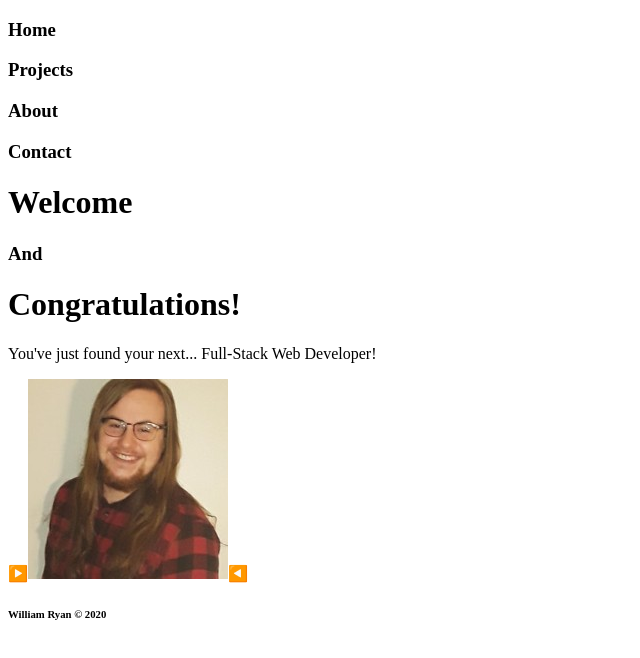
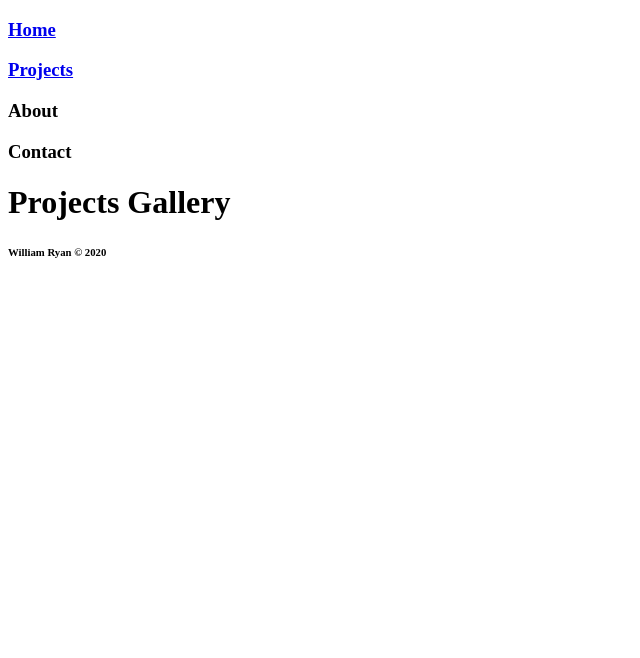
Before and after one commit to William-Ryan/portfolio-frontend, a React (Create React App) app: page /projects in a window 1280 px wide. Shown: the top 658 px of the page, without its empty margins (0-640 px from the left). Built offline with nearby package versions, Linux system fonts and the light colour scheme.

Commit message:
Add Projects component to app.js * Add route and link to Projects

```diff
--- a/src/App.js
+++ b/src/App.js
@@ -1,15 +1,20 @@
 import React from 'react';
+import { Route, Switch } from 'react-router-dom'
 
 import Header from './components/Header.js';
 import Footer from './components/Footer.js'
 
 import Home from './components/Home.js'
+import Projects from './components/Projects.js'
 
 function App() {
   return (
     <div className="App">
       <Header/>
-      <Home/>
+      <Switch>
+        <Route exact path='/' component={Home}/>
+        <Route exact path='/projects' component={Projects}/>
+      </Switch>
       <Footer/>
     </div>
   );
--- a/src/components/Header.js
+++ b/src/components/Header.js
@@ -1,11 +1,12 @@
 import React from 'react';
+import { Link } from 'react-router-dom'
 
 const Header = () => {
     return (
     <div>
         <nav>
-            <h3>Home</h3>
-            <h3>Projects</h3>
+            <h3><Link to="/">Home</Link></h3>
+            <h3><Link to="/projects">Projects</Link></h3>
             <h3>About</h3>
             <h3>Contact</h3>
         </nav>
--- /dev/null
+++ b/src/components/Projects.js
@@ -0,0 +1,11 @@
+import React from 'react'
+
+const Projects = () => {
+    return (
+        <div>
+            <h1>Projects Gallery</h1>
+        </div>
+    )
+}
+
+export default Projects
--- a/src/index.js
+++ b/src/index.js
@@ -1,6 +1,6 @@
 import React from 'react';
 import ReactDOM from 'react-dom';
-import {BrowserRouter as Router} from "react-router-dom"
+import { BrowserRouter as Router } from "react-router-dom"
 import { Provider } from "react-redux";
 import { createStore, applyMiddleware } from "redux";
 import thunk from "redux-thunk";
```
